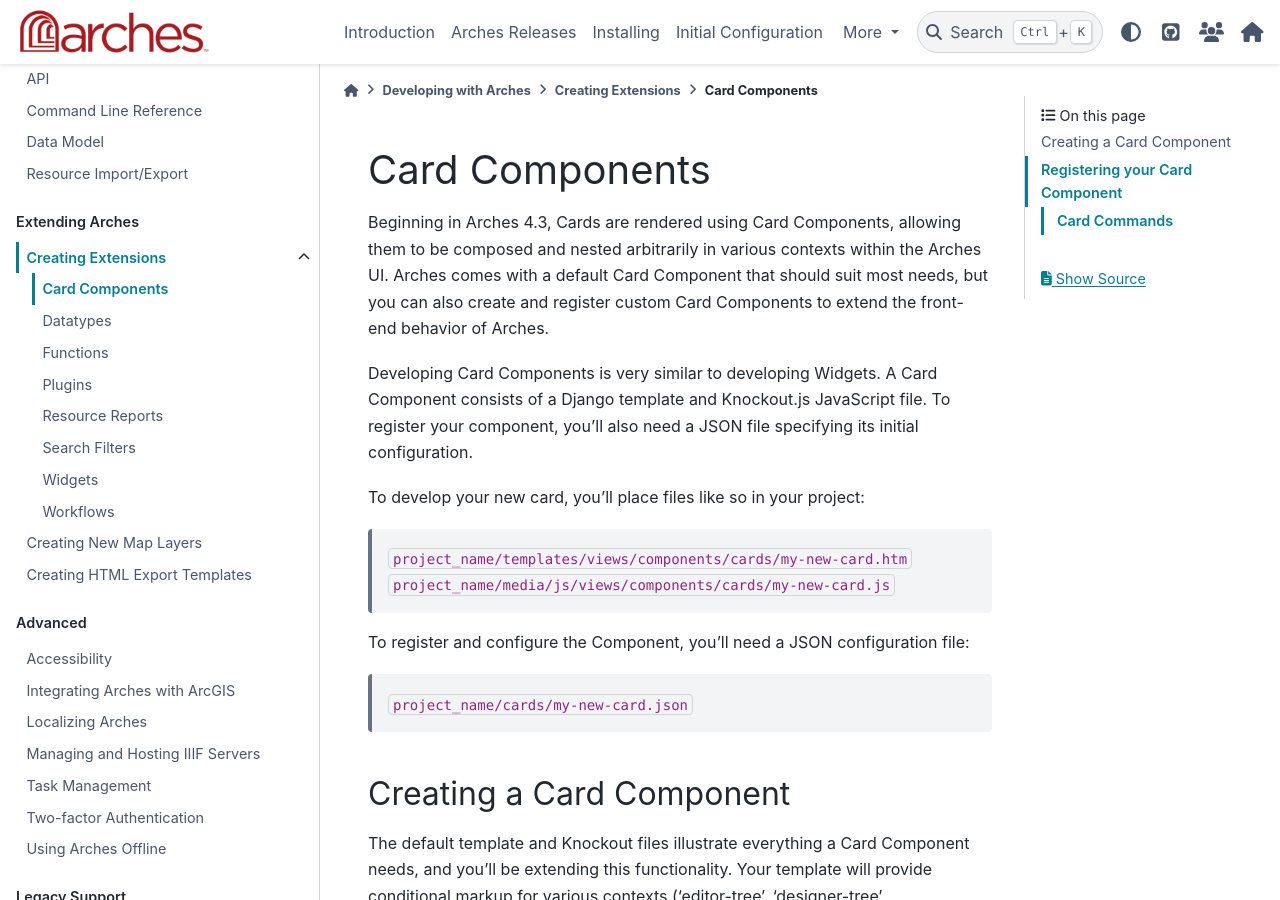
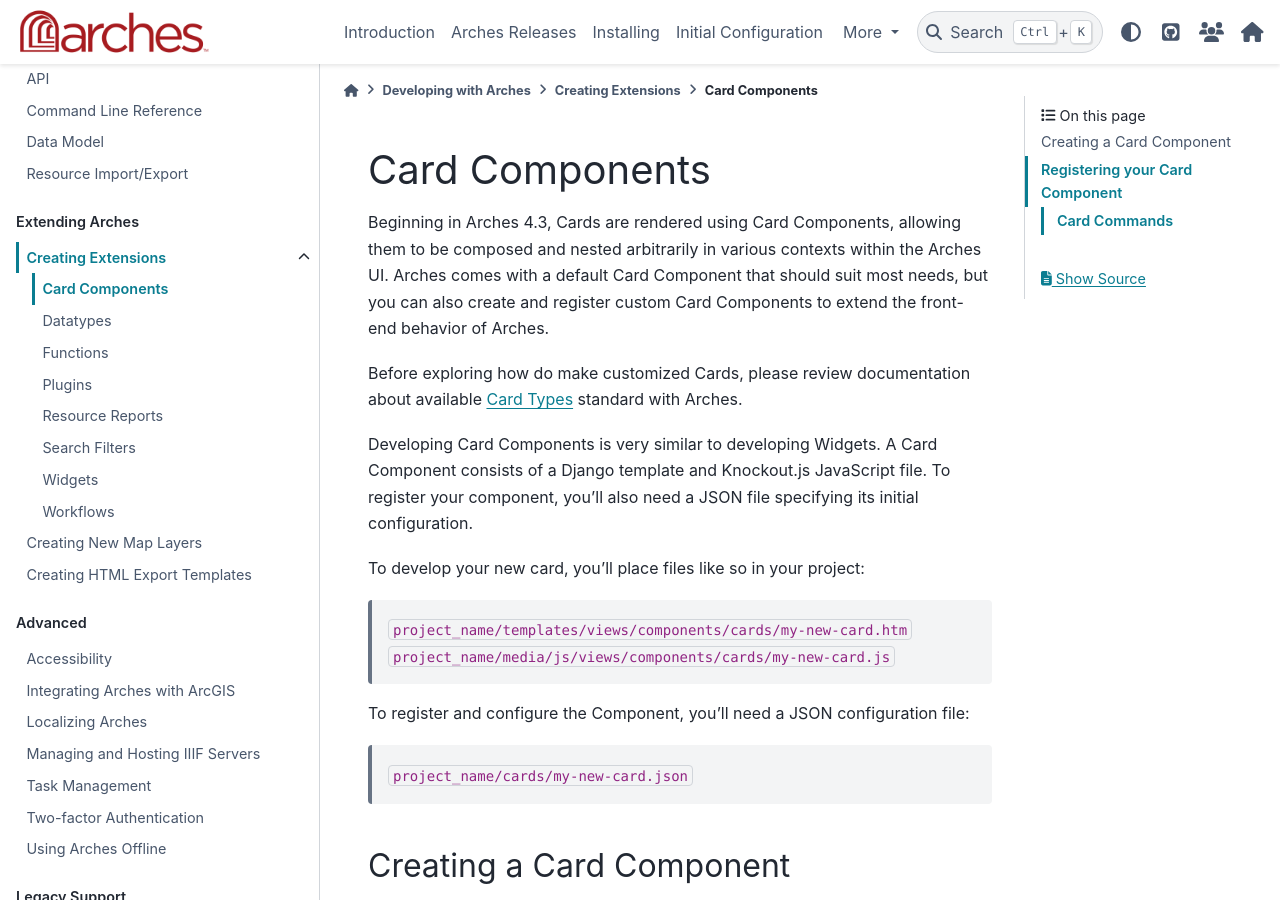
Before and after one commit to archesproject/arches-docs, a Sphinx documentation site: the page built from docs/developing/extending/extensions/card-components.rst, in a window 1280 px wide and 900 px high. Built offline with Sphinx 7.4.7 and the PyData theme 0.15.4, drawn with Linux system fonts in a browser that asks for light colours.

Commit message:
Added cross references to card types

```diff
--- a/docs/administering/designing-the-database.txt
+++ b/docs/administering/designing-the-database.txt
@@ -98,8 +98,8 @@
 
 .. tip:: While working with the Cards Tab, you may need to go back and change a node in the Graph Tab. Be aware that though you may expect node changes in the Graph Tab to cascade to widget configurations in the Cards Tab, this does not always happen. Be sure to double-check your work!
 
-Card Type
----------
+Card Types
+----------
 
 The UI of a card can be configured using a card component. Note that when you click a node in the card tree, the "Card Configuration" panel on the right-hand side of the screen will show the card component in a dropdown called "Card Type".
 
--- a/docs/developing/extending/extensions/card-components.rst
+++ b/docs/developing/extending/extensions/card-components.rst
@@ -8,6 +8,9 @@
 Component that should suit most needs, but you can also create and
 register custom Card Components to extend the front-end behavior of
 Arches.
+
+Before exploring how do make customized Cards, please review documentation
+about available :ref:`Card Types` standard with Arches.
 
 
 .. note:
```
